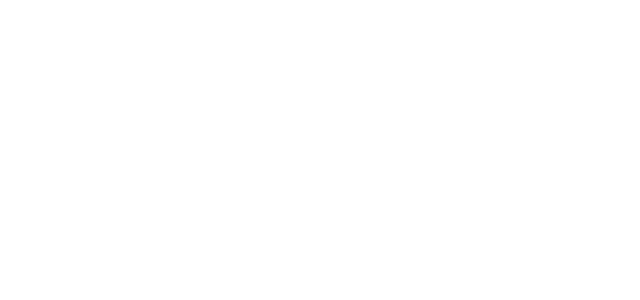
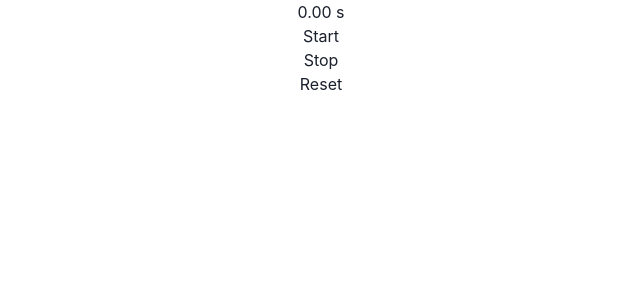
Before and after one commit to miyakei1225/React-Hands-on-Stopwatch, a React (Create React App) app in the folder react-hands-on/: page /stopwatch/example in a window 1280 px wide. Before the commit this address had no page. Shown: the top 300 px of the page, without its empty margins (319-959 px from the left). Built offline with nearby package versions, Linux system fonts and the light colour scheme.

Commit message:
Add: timer example

```diff
--- a/react-hands-on/src/RouterConfig.tsx
+++ b/react-hands-on/src/RouterConfig.tsx
@@ -2,6 +2,7 @@
 import Home from 'pages/Home'
 import JSX from 'pages/JSX'
 import Chakra from 'pages/Chakra'
+import StopwatchExample from 'pages/StopWatchExample'
 
 export const RouterConfig = () => {
   return (
@@ -11,6 +12,7 @@
           <Route path="/home" element={<Home />} />
           <Route path="/jsx" element={<JSX />} />
           <Route path="/chakra" element={<Chakra />} />
+          <Route path="/stopwatch/example" element={<StopwatchExample />} />
         </Routes>
       </BrowserRouter>
     </>
--- /dev/null
+++ b/react-hands-on/src/pages/StopWatchExample.tsx
@@ -0,0 +1,40 @@
+import React, { useState } from 'react'
+
+const StopwatchExample = () => {
+  const [time, setTime] = useState<number>(0)
+  const [timerId, setTimerId] = useState<NodeJS.Timeout | null>(null)
+
+  const handleStart = () => {
+    if (timerId) return
+    const id: NodeJS.Timeout = setInterval(() => setTime((prevTime) => prevTime + 10), 10)
+    setTimerId(id)
+  }
+
+  const handleStop = () => {
+    if (timerId) clearInterval(timerId)
+    setTimerId(null)
+  }
+
+  const handleReset = () => {
+    setTime(0)
+    if (timerId) clearInterval(timerId)
+    setTimerId(null)
+  }
+
+  return (
+    <div>
+      <div>{(time / 1000).toFixed(2)} s</div>
+      <div>
+        <button onClick={handleStart}>Start</button>
+      </div>
+      <div>
+        <button onClick={handleStop}>Stop</button>
+      </div>
+      <div>
+        <button onClick={handleReset}>Reset</button>
+      </div>
+    </div>
+  )
+}
+
+export default StopwatchExample
```
